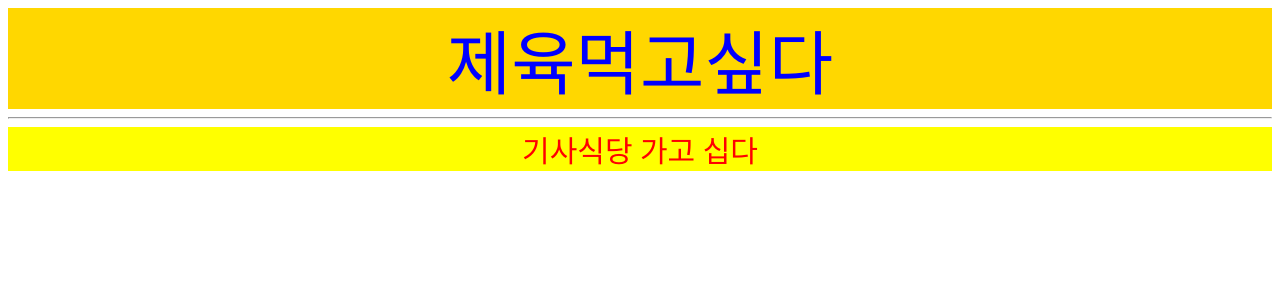
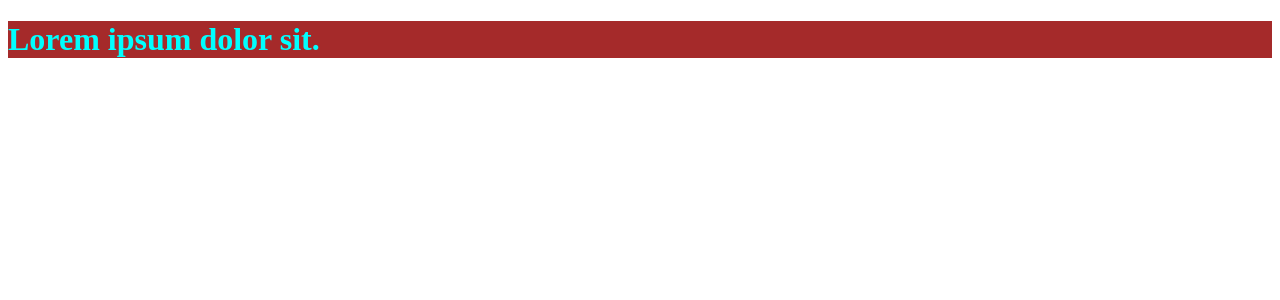
Before and after one commit to CHOHUNE/react20231031, a React (Create React App) app: page / in a window 1280 px wide. Shown: the top 300 px of the page. Built offline with nearby package versions, Linux system fonts and the light colour scheme.

Commit message:
보통의 css 파일 적용 예제

```diff
--- a/src/App.js
+++ b/src/App.js
@@ -1,33 +1,17 @@
+//  style 적용 방법
+//  보통 css
+//  css module 을 사용
+// cahkraui css library  : 내일 배울 거
+
+import { MyComp } from "./component/MyComp";
+import { MyBox } from "./component/MyBox";
+
 function App() {
-  const myStyle = {
-    color: "blue",
-    backgroundColor: "gold",
-    fontSize: "70px",
-    textAlign: "center",
-
-    //   lowerCamelCase로 써야한다.
-    //   (html에서는 하이픈으로연결)
-  };
-
   return (
     <>
-      {/* style 속성은 객체로 주어야 함 */}
-      <div style={myStyle}>제육먹고싶다</div>
-      <hr />
-      <div
-        style={{
-          color: "red",
-          backgroundColor: "yellow",
-          fontSize: "30px",
-          textAlign: "center",
-        }}
-      >
-        기사식당 가고 십다
-      </div>
+      <MyComp />
+      <MyBox />
     </>
-    //  스타일 속성은 객체로 주어야 한다.
-    //   객체에 담아서 쓰거나, 소괄호 안에 쓰거나
   );
 }
-
 export default App;
--- /dev/null
+++ b/src/component/MyBox.js
@@ -0,0 +1,8 @@
+import "../style/style1.css";
+export function MyBox() {
+  return (
+    <div>
+      <h1 className="boxClass">Lorem ipsum dolor sit.</h1>
+    </div>
+  );
+}
--- /dev/null
+++ b/src/component/MyComp.js
@@ -0,0 +1,7 @@
+export function MyComp() {
+  return (
+    <div>
+      <h1 style={{ color: "green", background: "gold" }}></h1>
+    </div>
+  );
+}
--- /dev/null
+++ b/src/style/style1.css
@@ -0,0 +1,4 @@
+.boxClass{
+    color:aqua;
+    background-color: brown;
+}
```
